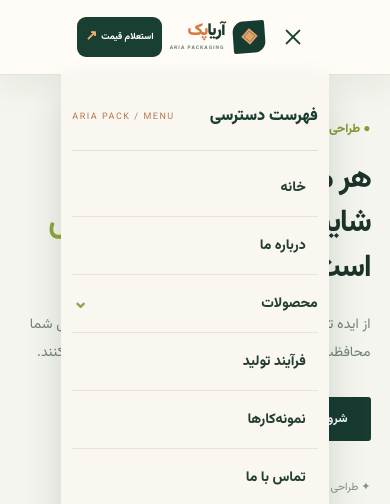
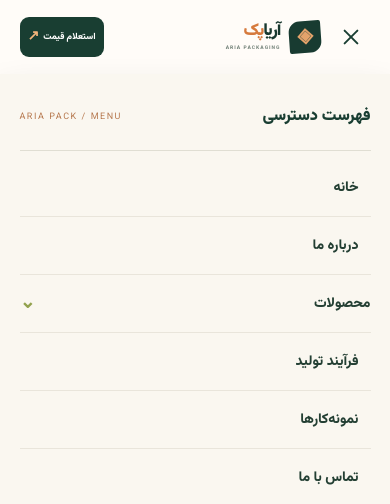
Before and after one commit to mahdi-1949/ariapack-carton-website, a plain HTML site: page index.html in a window 390 px wide. Both pictures are taken after a click on the button "باز کردن منو". Shown: the top 504 px of the page. Drawn offline with Linux system fonts and the light colour scheme.

Commit message:
Align mobile header content gutters with main page 5 percent container

```diff
--- a/style.css
+++ b/style.css
@@ -284,3 +284,13 @@ body.nav-is-open{overflow:hidden}
 .site-header .logo-name small{font-size:5px;letter-spacing:1px}
 .site-header .mobile-quote{font-size:9px;padding:9px 8px;gap:4px}
 }
+
+
+/* Align mobile header to the same 5% content gutters used by page sections */
+@media(max-width:760px){
+.site-header{padding-inline:5%!important}
+.site-header .header-inner{width:100%;max-width:none;margin-inline:auto;column-gap:clamp(10px,2.5vw,16px)}
+.site-header #menu.mobile-menu-toggle{justify-self:start}
+.site-header .mobile-quote{justify-self:end}
+.site-header .main-nav{left:-5.5556%;right:-5.5556%;width:auto;padding-inline:5.5556%}
+}
```
